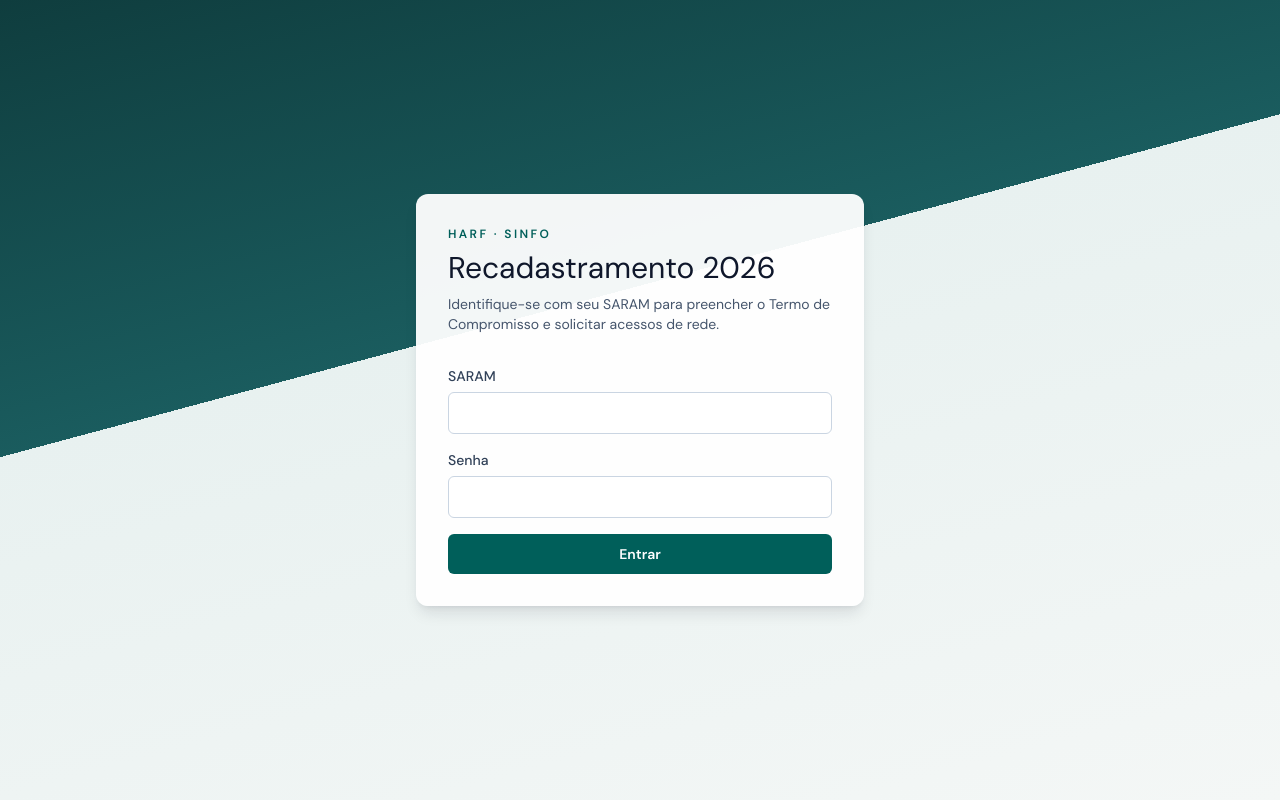
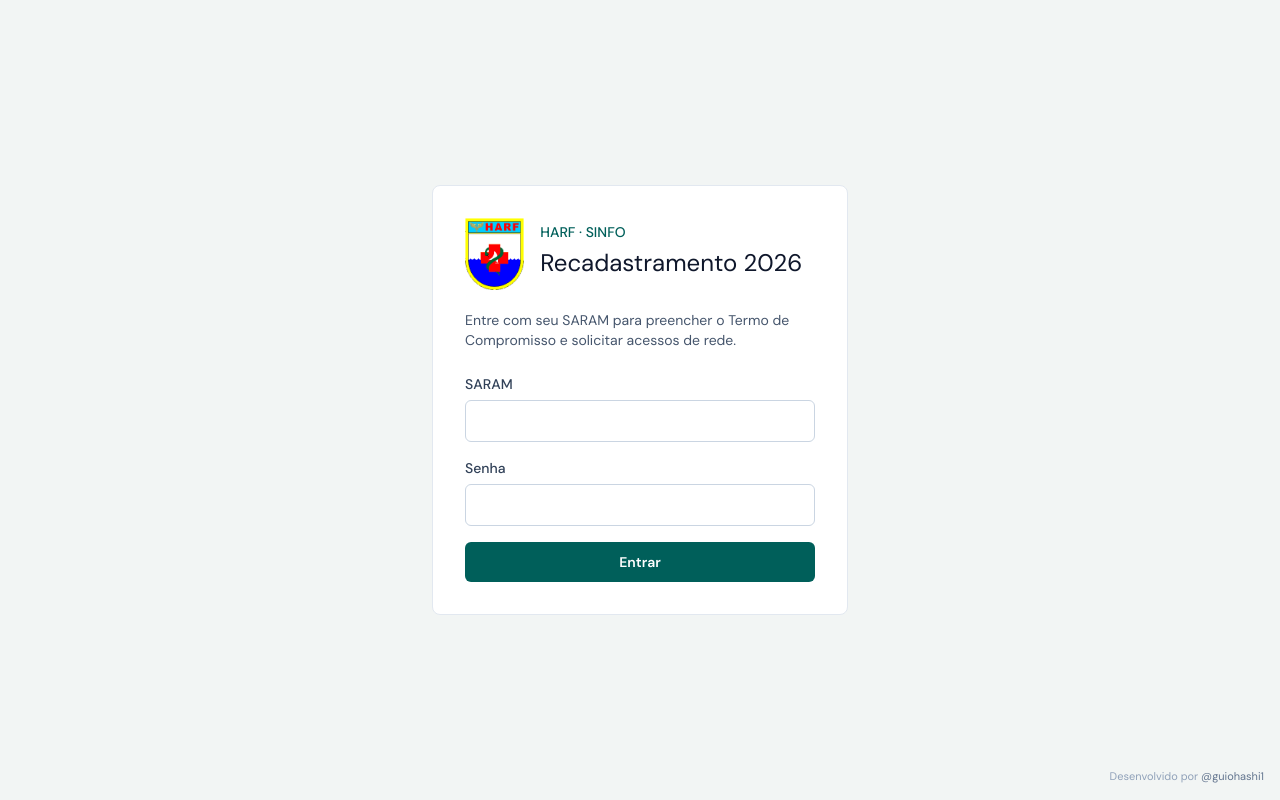
Before and after one commit to guiohashi1/recadastramento, a Next.js app: page /login in a window 1280 px wide. Built offline with nearby package versions, Linux system fonts and the light colour scheme; no server answers.

Commit message:
login screen adjust

```diff
--- a/src/app/login/login-form.tsx
+++ b/src/app/login/login-form.tsx
@@ -5,11 +5,14 @@ import { loginAction, type LoginState } from "./actions";
 
 const initial: LoginState = {};
 
+const fieldClass =
+  "rounded-md border border-slate-300 bg-white px-3 py-2 text-slate-900 outline-none ring-teal-700/30 focus:ring-2";
+
 export function LoginForm() {
   const [state, action, pending] = useActionState(loginAction, initial);
 
   return (
-    <form action={action} className="flex w-full max-w-sm flex-col gap-4">
+    <form action={action} className="flex w-full flex-col gap-4">
       <div className="flex flex-col gap-1.5">
         <label htmlFor="saram" className="text-sm font-medium text-slate-700">
           SARAM
@@ -21,7 +24,7 @@ export function LoginForm() {
           inputMode="numeric"
           autoComplete="username"
           required
-          className="rounded-md border border-slate-300 bg-white px-3 py-2 text-slate-900 outline-none ring-teal-700/30 focus:ring-2"
+          className={fieldClass}
         />
       </div>
       <div className="flex flex-col gap-1.5">
@@ -37,12 +40,15 @@ export function LoginForm() {
           type="password"
           autoComplete="current-password"
           required
-          className="rounded-md border border-slate-300 bg-white px-3 py-2 text-slate-900 outline-none ring-teal-700/30 focus:ring-2"
+          className={fieldClass}
         />
       </div>
 
       {state.error ? (
-        <p className="rounded-md bg-red-50 px-3 py-2 text-sm text-red-700" role="alert">
+        <p
+          className="rounded-md bg-red-50 px-3 py-2 text-sm text-red-700"
+          role="alert"
+        >
           {state.error}
         </p>
       ) : null}
@@ -50,7 +56,7 @@ export function LoginForm() {
       <button
         type="submit"
         disabled={pending}
-        className="rounded-md bg-teal-800 px-4 py-2.5 text-sm font-semibold text-white transition hover:bg-teal-900 disabled:opacity-60"
+        className="rounded-md bg-teal-800 px-4 py-2.5 text-sm font-semibold text-white hover:bg-teal-900 disabled:opacity-60"
       >
         {pending ? "Entrando…" : "Entrar"}
       </button>
--- a/src/app/login/page.tsx
+++ b/src/app/login/page.tsx
@@ -1,3 +1,4 @@
+import Image from "next/image";
 import { redirect } from "next/navigation";
 import { auth } from "@/lib/auth";
 import { LoginForm } from "./login-form";
@@ -9,22 +10,48 @@ export default async function LoginPage() {
   }
 
   return (
-    <main className="flex min-h-screen flex-col items-center justify-center bg-[linear-gradient(165deg,#0f3d3e_0%,#1a5c5e_40%,#e8f1f0_40%,#f4f7f6_100%)] px-4 py-12">
-      <div className="w-full max-w-md rounded-xl bg-white/95 p-8 shadow-lg shadow-slate-900/10">
-        <p className="text-xs font-semibold tracking-[0.2em] text-teal-800 uppercase">
-          HARF · SINFO
-        </p>
-        <h1 className="mt-2 font-serif text-3xl text-slate-900">
-          Recadastramento 2026
-        </h1>
-        <p className="mt-2 text-sm text-slate-600">
-          Identifique-se com seu SARAM para preencher o Termo de Compromisso e
-          solicitar acessos de rede.
-        </p>
-        <div className="mt-8">
-          <LoginForm />
+    <main className="relative flex min-h-screen flex-col bg-[#f2f5f4]">
+      <div className="mx-auto flex w-full max-w-md flex-1 flex-col justify-center px-4 py-10">
+        <div className="rounded-lg border border-slate-200 bg-white p-8">
+          <div className="flex items-start gap-4">
+            <Image
+              src="/harf-logo.png"
+              alt="Brasão do HARF"
+              width={72}
+              height={88}
+              priority
+              className="h-[72px] w-auto shrink-0"
+            />
+            <div className="min-w-0 pt-1">
+              <p className="text-sm font-medium text-teal-800">HARF · SINFO</p>
+              <h1 className="mt-1 font-serif text-2xl leading-snug text-slate-900">
+                Recadastramento 2026
+              </h1>
+            </div>
+          </div>
+
+          <p className="mt-5 text-sm text-slate-600">
+            Entre com seu SARAM para preencher o Termo de Compromisso e
+            solicitar acessos de rede.
+          </p>
+
+          <div className="mt-6">
+            <LoginForm />
+          </div>
         </div>
       </div>
+
+      <p className="absolute right-3 bottom-3 text-[11px] text-slate-400 sm:right-4 sm:bottom-4">
+        Desenvolvido por{" "}
+        <a
+          href="https://github.com/guiohashi1"
+          target="_blank"
+          rel="noopener noreferrer"
+          className="text-slate-500 hover:text-teal-800"
+        >
+          @guiohashi1
+        </a>
+      </p>
     </main>
   );
 }
```
Also changed, not shown: data/images.png (added), public/harf-logo.png (added).
